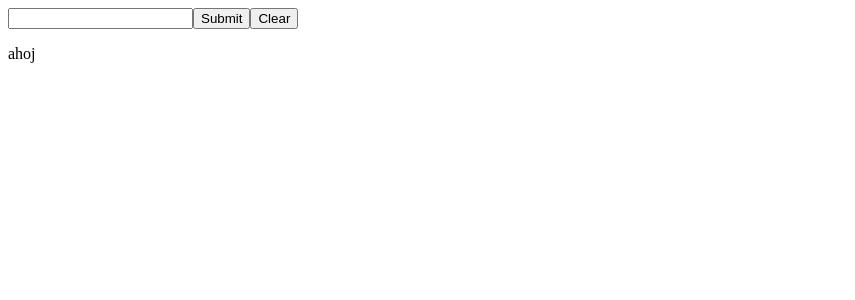
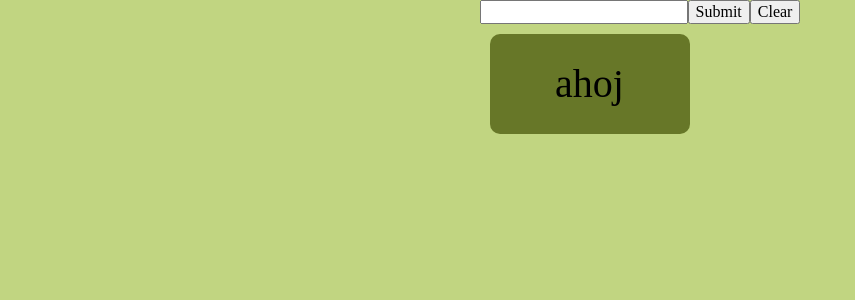
Before and after one commit to JakubStiburek/ReactFlashCards, a React (Create React App) app: page / in a window 1280 px wide. Shown: the top 300 px of the page, without its empty margins (0-855 px from the left). Built offline with nearby package versions, Linux system fonts and the light colour scheme.

Commit message:
Styling.

```diff
--- a/src/components/App.js
+++ b/src/components/App.js
@@ -6,7 +6,7 @@ const App = () => {
     const memory = []
 
     return(
-        <div>
+        <div className="main">
             <RegisterCard memory={memory}/>
             <Flashcard text={["ahoj", "hi"]}/>
         </div>
--- a/src/components/Flashcard/Flashcard.css
+++ b/src/components/Flashcard/Flashcard.css
@@ -0,0 +1,18 @@
+.flashcard {
+    background-color: #677728;
+    display: flex;
+    align-items: center;
+    justify-content: center;
+    height: 100px;
+    min-width: 200px;
+    max-width: max-content;
+    border-radius: 10px;
+    margin: 10px;
+}
+.flashcard:hover {
+    -webkit-box-shadow: 0 0 19px 4px rgba(0,0,0,0.55);
+    box-shadow: 0 0 19px 4px rgba(0,0,0,0.55);
+}
+.text {
+    font-size: 40px;
+}
--- a/src/components/Flashcard/Flashcard.js
+++ b/src/components/Flashcard/Flashcard.js
@@ -1,4 +1,5 @@
 import React, {useState} from "react"
+import "./Flashcard.css"
 
 
 const Flashcard = (props) => {
@@ -36,8 +37,8 @@ const Flashcard = (props) => {
     console.log(frontSide)
 
     return (
-        <div onClick={handleClick} onContextMenu={handleErase}>
-            <p>{setFace()}</p>
+        <div className="flashcard" onClick={handleClick} onContextMenu={handleErase}>
+            <p className="text">{setFace()}</p>
         </div>
     )
 }
--- /dev/null
+++ b/src/components/GlobalCSS/global.css
@@ -0,0 +1,7 @@
+body {
+    background-color: #C1D581;
+}
+.main {
+    width: max-content;
+    margin: auto;
+}
--- a/src/index.js
+++ b/src/index.js
@@ -1,7 +1,8 @@
 import React from "react"
 import ReactDOM from "react-dom"
 import App from "./components/App.js"
-import "./global.css"
+import "./components/GlobalCSS/global.css"
+import "./components/GlobalCSS/normalize.css"
 
 const reactContentRoot = document.querySelector("#root");
 
```
Also changed, not shown: src/components/GlobalCSS/normalize.css (added), src/global.css (deleted).
